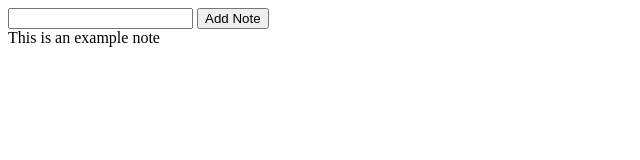
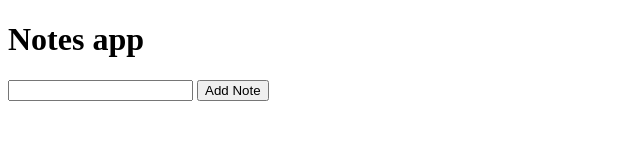
Before and after one commit to lizaebadi/Week_7_JavaScript_Web_Frontend_Applications, a website with bundled scripts: page notes-app/index.html in a window 1280 px wide. Shown: the whole page, without its empty margins (0-640 px from the left). Built offline with nearby package versions, Linux system fonts and the light colour scheme.

Commit message:
fixed HTML and added h1

```diff
--- a/notes-app/index.html
+++ b/notes-app/index.html
@@ -6,6 +6,7 @@
     <meta http-equiv="X-UA-Compatible" content="ie=edge">
 
     <title>Notes app</title>
+    <h1>Notes app</h1>
 
     <input type="text" id="message-input" />
 
--- a/notes-app/index.js
+++ b/notes-app/index.js
@@ -2,6 +2,5 @@ const NotesModel = require('./notesModel');
 const NotesView = require('./notesView')
 
 const model = new NotesModel();
-model.addNote('This is an example note');
 const view = new NotesView(model);
 view.displayNotes();
--- a/notes-app/notesView.js
+++ b/notes-app/notesView.js
@@ -14,6 +14,7 @@ class NotesView {
 
   displayNotes() {
     const allNotes = this.model.getNotes();
+
     allNotes.forEach(note => {
       const newDiv = document.createElement('div');
       newDiv.className = 'note';
```
